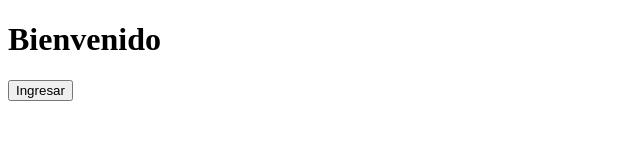
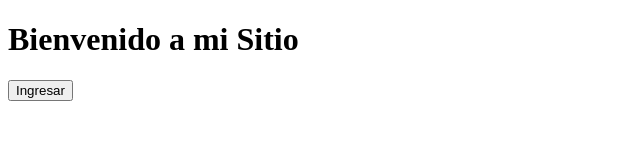
Before and after one commit to pagd090426hmctnva6-gif/Proyecto-Prueba-312, a plain HTML site: page index.html in a window 1280 px wide. Shown: the whole page, without its empty margins (0-640 px from the left). Drawn offline with Linux system fonts and the light colour scheme.

Commit message:
Agregar texto al titulo de la pagina principal

```diff
--- a/index.html
+++ b/index.html
@@ -6,7 +6,7 @@
     <title>Página principal</title>
 </head>
 <body>
-    <h1>Bienvenido</h1>
+    <h1>Bienvenido a mi Sitio</h1>
     <button>Ingresar</button>
 </body>
 </html>
```
